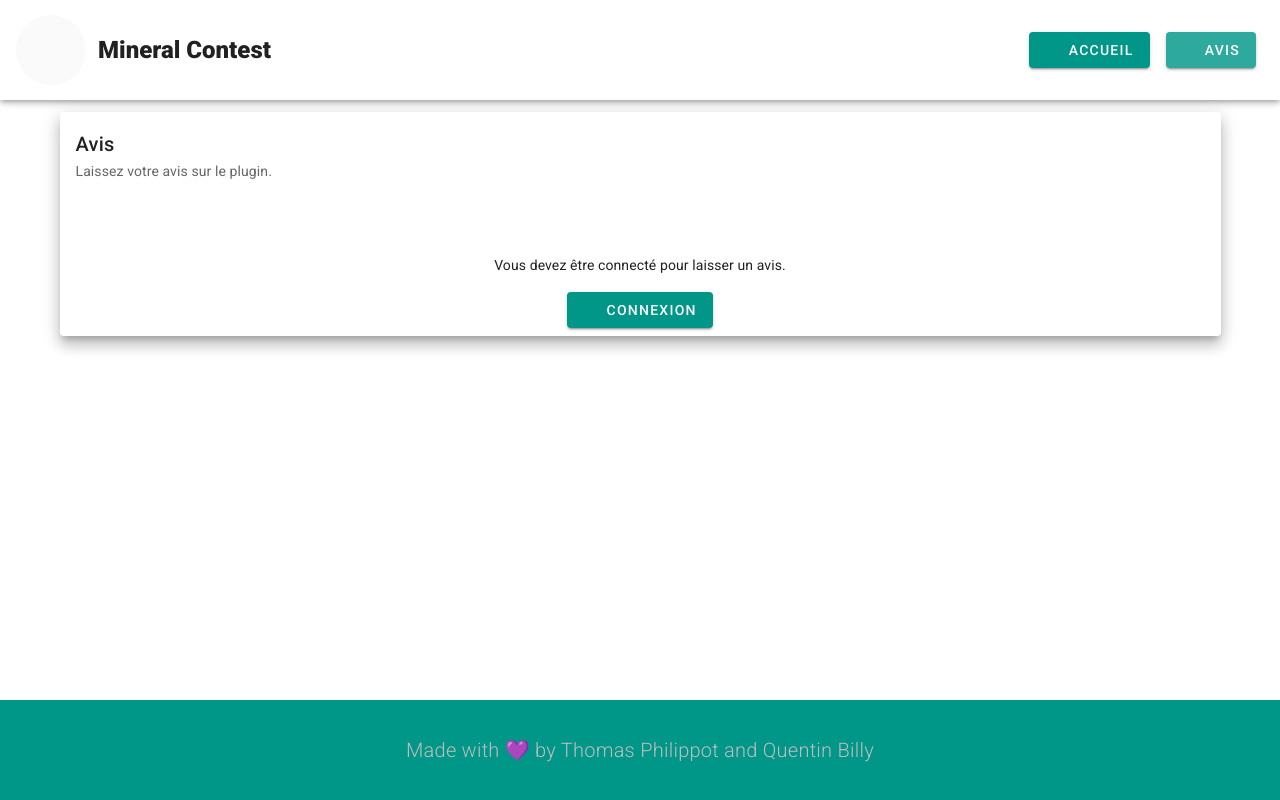
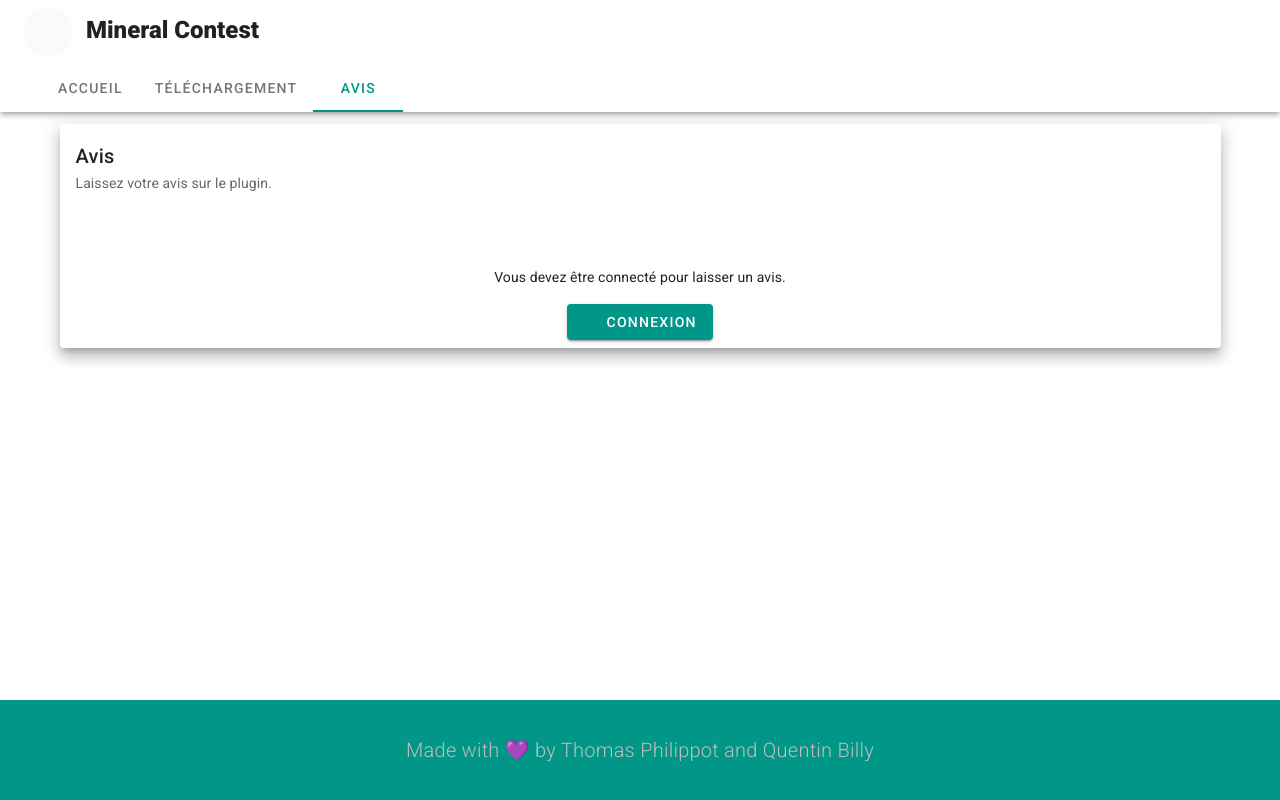
Before and after one commit to Thomas-Philippot/mineral-contest-website, a Nuxt app: page /reviews in a window 1280 px wide. Built offline with nearby package versions, Linux system fonts and the light colour scheme.

Commit message:
style adjustements

```diff
--- /dev/null
+++ b/assets/custom.css
@@ -0,0 +1,3 @@
+.wrap-text {
+  -webkit-line-clamp: unset !important;
+}
--- a/components/appBar.vue
+++ b/components/appBar.vue
@@ -2,62 +2,65 @@
   <v-app-bar
     app
     color="white"
-    height="100"
+  >
+    <v-toolbar-title class="font-weight-black headline .d-none .d-sm-flex">
+      <v-btn
+        class="mx-2"
+        icon
+        nuxt
+        to="/"
       >
         <v-avatar
-      class="mr-3"
           color="grey lighten-5"
-      size="70"
+          size="50"
         >
           <v-img
-        contain
-        max-height="70%"
             src="img/diamond.png"
           ></v-img>
         </v-avatar>
-
-    <v-toolbar-title class="font-weight-black headline">
+      </v-btn>
       Mineral Contest
     </v-toolbar-title>
     <v-spacer />
-    <v-btn
-      class="mx-2"
-      color="primary"
-      nuxt
-      to="/"
-    >
-      <v-icon left>fa-home</v-icon>Accueil
-    </v-btn>
-    <v-btn
-      class="mx-2"
-      color="primary"
-      nuxt
-      to="/reviews"
-    >
-      <v-icon left>fa-star</v-icon>
-      Avis
-    </v-btn>
+    <v-avatar class="mx-2" v-if="loggedIn">
+      <v-img :src="user.avatar" />
+    </v-avatar>
     <v-menu
       v-if="loggedIn"
       class="mx-2"
-      offset-y
+      bottom
+      left
     >
-      <template v-slot:activator="{ on }">
+      <template v-slot:activator="{ on, attrs }">
         <v-btn
           icon
+          color="primary"
+          v-bind="attrs"
           v-on="on"
         >
-          <v-avatar>
-            <v-img :src="user.avatar" alt="user image"/>
-          </v-avatar>
+          <v-icon>fa-ellipsis-v</v-icon>
         </v-btn>
       </template>
       <v-list >
-        <v-list-item color="primary" @click="logout">
-          <v-list-item-title><v-icon left>fa-sign-out-alt</v-icon>Déconnexion</v-list-item-title>
+        <v-list-item color="primary" @click="handleLogout">
+          <v-list-item-title>
+            <v-icon left>fa-sign-out-alt</v-icon>
+            Déconnexion
+          </v-list-item-title>
         </v-list-item>
       </v-list>
     </v-menu>
+
+    <template v-slot:extension>
+      <v-tabs
+        align-with-title
+        icons-and-text
+      >
+        <v-tab nuxt to="/">Accueil</v-tab>
+        <v-tab @click="redirect">Téléchargement</v-tab>
+        <v-tab nuxt to="/reviews">Avis</v-tab>
+      </v-tabs>
+    </template>
 
   </v-app-bar>
 </template>
@@ -65,6 +68,12 @@
 <script>
   export default {
     name: "AppBar",
+    props: {
+      handleLogout: {
+        type: Function,
+        required: true
+      }
+    },
     computed: {
       user () {
         return this.$store.state.user
@@ -74,10 +83,12 @@
       }
     },
     methods: {
-      logout () {
-        this.$fireAuth.signOut().then(() => {
-          this.$store.commit('setUser', null)
-        })
+      async redirect () {
+        if (this.$route.fullPath === '/') {
+          await this.$vuetify.goTo('#downloads')
+        } else {
+          await this.$router.push('/#downloads')
+        }
       }
     }
   }
--- a/layouts/default.vue
+++ b/layouts/default.vue
@@ -1,6 +1,16 @@
 <template>
   <v-app>
-    <app-bar />
+    <app-bar
+      :handle-logout="logout"
+    />
+    <v-snackbar
+      :timeout="3000"
+      :value="snack"
+      bottom
+      color="success"
+    >
+      Vous êtes déconnecté.
+    </v-snackbar>
     <nuxt />
     <the-footer />
   </v-app>
@@ -13,6 +23,7 @@ export default {
   components: {TheFooter, AppBar},
   data () {
     return {
+      snack: false,
       clipped: false,
       drawer: false,
       fixed: false,
@@ -33,6 +44,19 @@ export default {
       rightDrawer: false,
       title: 'Vuetify.js'
     }
+  },
+  created() {
+    this.$on('loggedOut', () => {
+      this.snack = true
+    })
+  },
+  methods: {
+    logout () {
+      this.$fireAuth.signOut().then(() => {
+        this.$store.commit('setUser', null)
+        this.snack = true
+      })
+    }
   }
 }
 </script>
--- a/nuxt.config.js
+++ b/nuxt.config.js
@@ -25,6 +25,7 @@ export default {
   ** Global CSS
   */
   css: [
+    '~assets/custom.css'
   ],
   /*
   ** Plugins to load before mounting the App
--- a/pages/reviews.vue
+++ b/pages/reviews.vue
@@ -7,25 +7,29 @@
           Laissez votre avis sur le plugin.
         </v-card-subtitle>
         <v-card-text>
-          <v-list disabled>
-            <v-list-item-group color="primary">
+          <v-list
+            three-line
+            disabled
+          >
             <v-list-item
               v-for="(item, i) in reviews"
               :key="i"
             >
-                <v-list-item-icon>
-                  <v-avatar>
-                    <img :src="item.avatar" alt="reviewer avatar">
-                  </v-avatar>
-                </v-list-item-icon>
+              <v-list-item-avatar>
+                <v-img :src="item.avatar" alt="reviewer avatar" />
+              </v-list-item-avatar>
               <v-list-item-content>
-                  <v-list-item-title v-text="item.review"></v-list-item-title>
-                </v-list-item-content>
+                <v-list-item-title class="font-weight-black">
+                  {{ item.username }}
+                </v-list-item-title>
+                <v-list-item-subtitle class="wrap-text">
+                  {{ item.review }}
+                </v-list-item-subtitle>
                 <v-list-item-action>
                   <v-rating dense v-model="item.rating" />
                 </v-list-item-action>
+              </v-list-item-content>
             </v-list-item>
-            </v-list-item-group>
           </v-list>
         </v-card-text>
         <v-card-actions v-if="loggedIn">
@@ -68,7 +72,39 @@ export default {
       newItem: {
         review: '',
         rating: 0
-      }
+      },
+      items: [
+        { header: 'Today' },
+        {
+          avatar: 'https://cdn.vuetifyjs.com/images/lists/1.jpg',
+          title: 'Brunch this weekend?',
+          subtitle: "<span class='text--primary'>Ali Connors</span> &mdash; I'll be in your neighborhood doing errands this weekend. Do you want to hang out?",
+        },
+        { divider: true, inset: true },
+        {
+          avatar: 'https://cdn.vuetifyjs.com/images/lists/2.jpg',
+          title: 'Summer BBQ <span class="grey--text text--lighten-1">4</span>',
+          subtitle: "<span class='text--primary'>to Alex, Scott, Jennifer</span> &mdash; Wish I could come, but I'm out of town this weekend.",
+        },
+        { divider: true, inset: true },
+        {
+          avatar: 'https://cdn.vuetifyjs.com/images/lists/3.jpg',
+          title: 'Oui oui',
+          subtitle: "<span class='text--primary'>Sandra Adams</span> &mdash; Do you have Paris recommendations? Have you ever been?",
+        },
+        { divider: true, inset: true },
+        {
+          avatar: 'https://cdn.vuetifyjs.com/images/lists/4.jpg',
+          title: 'Birthday gift',
+          subtitle: "<span class='text--primary'>Trevor Hansen</span> &mdash; Have any ideas about what we should get Heidi for her birthday?",
+        },
+        { divider: true, inset: true },
+        {
+          avatar: 'https://cdn.vuetifyjs.com/images/lists/5.jpg',
+          title: 'Recipe to try',
+          subtitle: "<span class='text--primary'>Britta Holt</span> &mdash; We should eat this: Grate, Squash, Corn, and tomatillo Tacos.",
+        },
+      ]
     }
   },
   computed: {
```
Also changed, not shown: 1 other file (tests, documents, lock files or other folders). Lines whose indentation alone changed are shown as unchanged.
